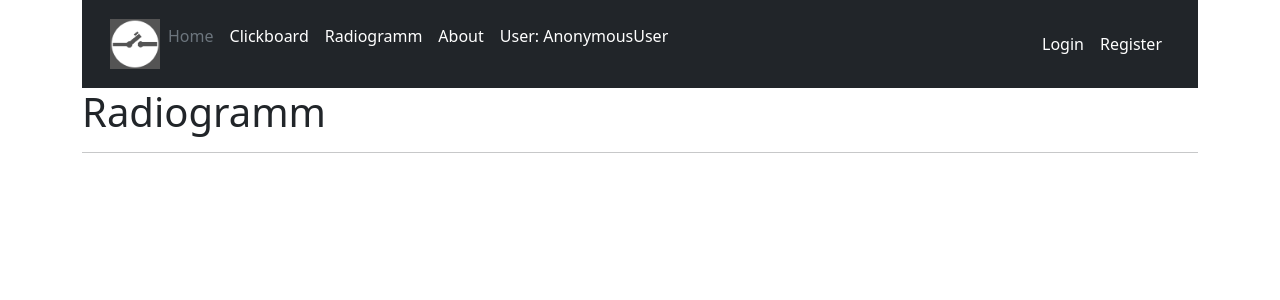
After one commit to ChtobiUchitsyaNadoBitProfi/Easy_morse, a Django app: page /users/radiogramm in a window 1280 px wide. The commit adds this page. Shown: the top 300 px of the page. Run offline with Django 4.2, Linux system fonts and the light colour scheme.

Commit message:
add new page for listening radiograms

```diff
--- a/users/templates/base.html
+++ b/users/templates/base.html
@@ -20,8 +20,7 @@
         <ul class="nav col-12 col-lg-auto me-lg-auto mb-2 justify-content-center mb-md-0">
           <li><a href="{% url 'home' %}" class="nav-link px-2 text-secondary">Home</a></li>
           <li><a href="{% url 'clickboard' %}" class="nav-link px-2 text-white">Clickboard</a></li>
-          <li><a href="#" class="nav-link px-2 text-white">Pricing</a></li>
-          <li><a href="#" class="nav-link px-2 text-white">FAQs</a></li>
+          <li><a href="{% url 'radiogramm' %}" class="nav-link px-2 text-white">Radiogramm</a></li>
           <li><a href="{% url 'about' %}" class="nav-link px-2 text-white">About</a></li>
 
           <li><p class="nav-link px-2 text-white">User: {{ user }}</p></li>
--- /dev/null
+++ b/users/templates/radiogramm.html
@@ -0,0 +1,7 @@
+{% extends 'base.html' %}
+{% load static %}
+
+{% block content %}
+    <h1>Radiogramm</h1>
+    <hr>
+{% endblock %}
--- a/users/urls.py
+++ b/users/urls.py
@@ -7,6 +7,8 @@ urlpatterns = [
     path('', include('django.contrib.auth.urls')),
     path('home', views.home, name='home'),
     path('clickboard', views.clickboard, name='clickboard'),
+    path('radiogramm', views.radiogramm, name='radiogramm'),
     path('register/', Register.as_view(), name='register'),
     path('about', views.about, name='about'),
+
 ]
--- a/users/views.py
+++ b/users/views.py
@@ -25,6 +25,17 @@ def clickboard(request):
     return render(request, 'clickboard.html', context)
 
 
+def radiogramm(request):
+    context = {
+        "eng": ['q', 'w', 'e', 'r', 't', 'y', 'u', 'i', 'o', 'p', 'a', 's', 'd', 'f', 'g', 'h', 'j', 'k', 'l', 'z', 'x',
+                'c', 'v', 'b', 'n', 'm'],
+
+        "ru": ['й', 'ц', 'у', 'к', 'е', 'н', 'г', 'ш', 'щ', 'з', 'х', 'ф', 'ы', 'в', 'а', 'п', 'р', 'о', 'л', 'д', 'ж',
+               'э', 'я', 'ч', 'с', 'м', 'и', 'т', 'ь', 'б', 'ю'],
+    }
+    return render(request, 'radiogramm.html', context)
+
+
 class Register(View):
     template_name = 'registration/register.html'
 
```
